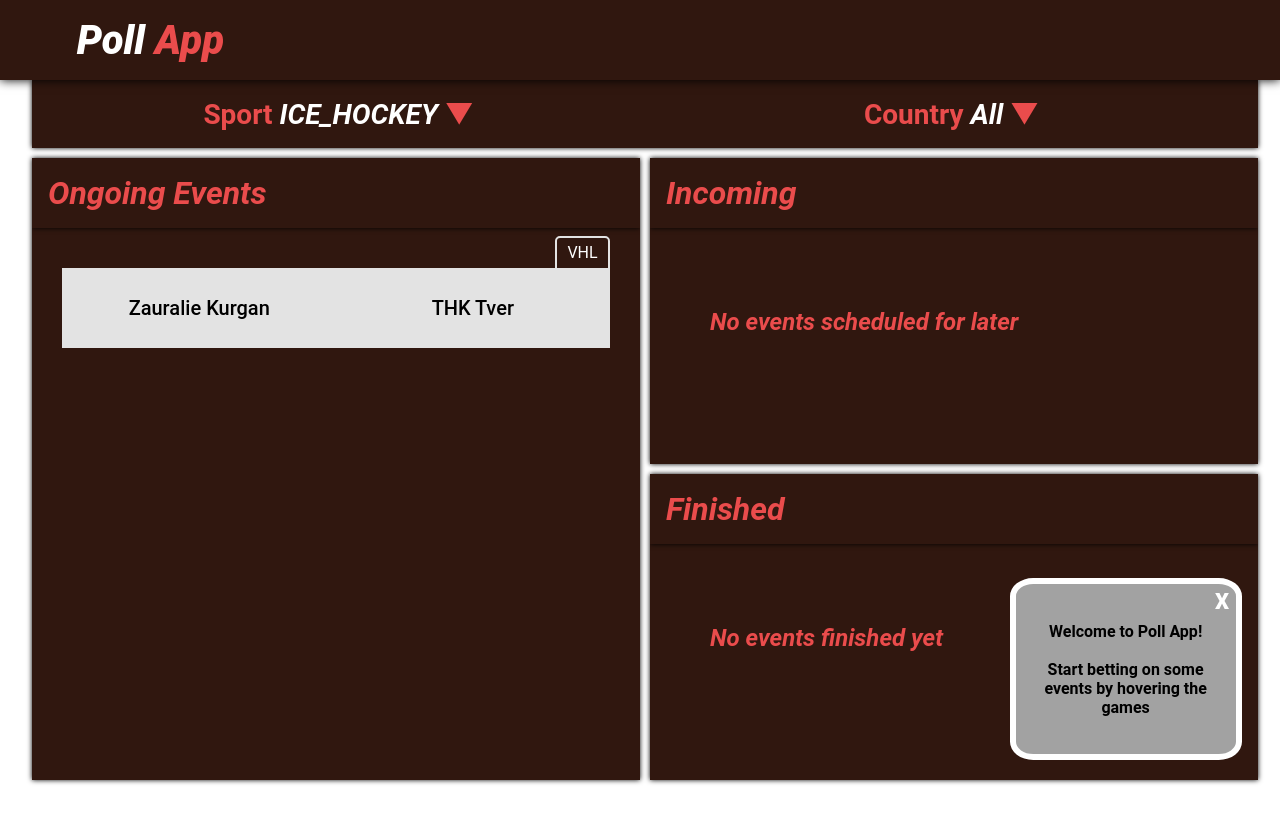
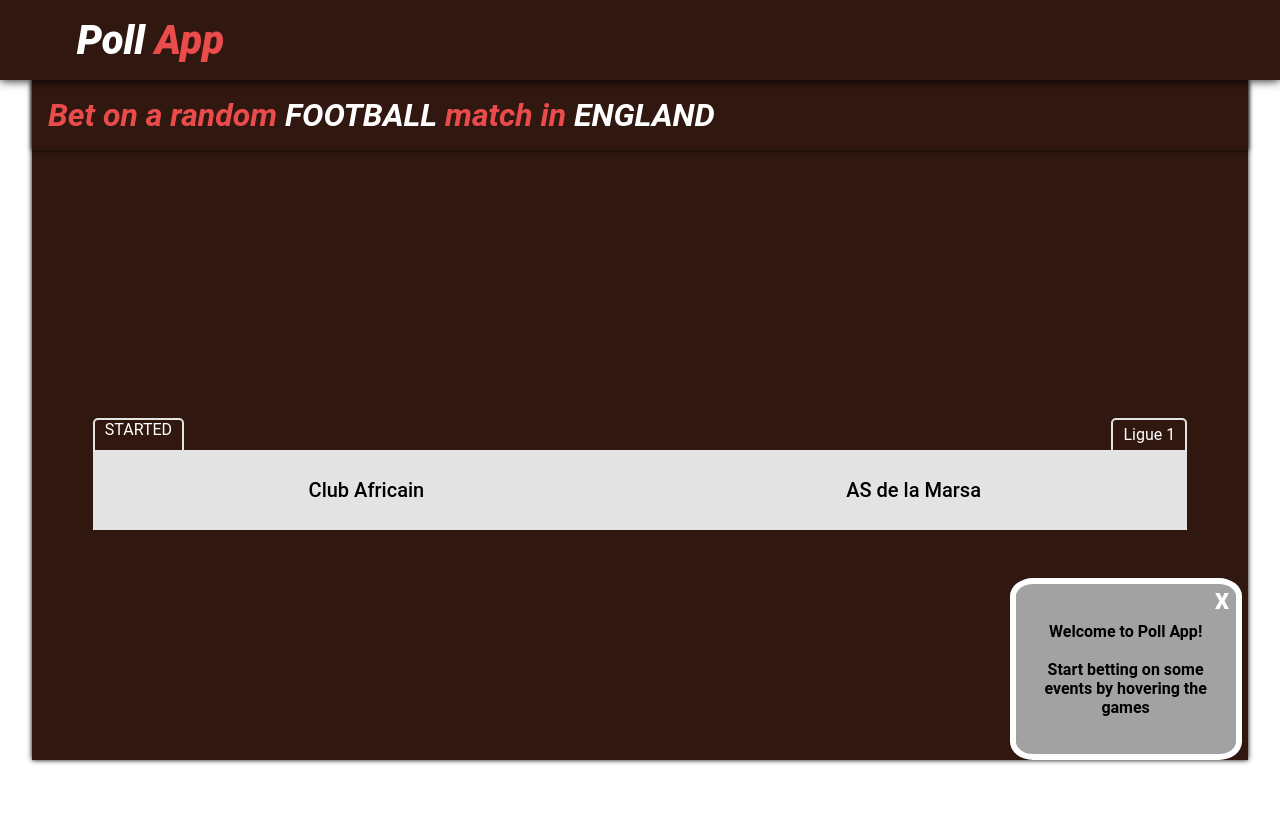
Before and after one commit to Syhko/Glomo-poll-assignment, a React (Create React App) app: page / in a window 1280 px wide. Shown: the top 822 px of the page. Before the commit the page ends 800 px from the top, so only its background shows below. Built offline with nearby package versions, Linux system fonts and the light colour scheme.

Commit message:
sticking to assignment description

```diff
--- a/src/components/EventsGrid/EventsContainer.jsx
+++ b/src/components/EventsGrid/EventsContainer.jsx
@@ -1,10 +1,7 @@
 import React from "react";
 import "./style.scss";
-import Filter from "./Filter/Filter";
-import FinishedEvents from "./FinishedEvents/FinishedEvents";
-import OngoingEvents from "./OngoingEvents/OngoingEvents";
-import IncomingEvents from "./IncomingEvents/IncomingEvents";
 import events from "../../data/test-assignment.json";
+import BetComponent from "../../components/EventsGrid/SharedComponents/BetComponent";
 
 const EventsContainer = () => {
   // creating an array of unique entries for all the different sports
@@ -13,20 +10,19 @@ const EventsContainer = () => {
   const [defaultSport, setDefaultSport] = React.useState(
     allSports[Math.floor(Math.random() * allSports.length)]
   );
+  const [randomEvent, setRandomEvent] = React.useState(
+    events.events[Math.floor(Math.random() * events.events.length)]
+  );
+
+  const changeEvent = () => {
+    setRandomEvent(
+      events.events[Math.floor(Math.random() * events.events.length)]
+    );
+  };
   // Setting the 3 panels with data from the random value
   const [onGoing, setOnGoing] = React.useState(
     events.events
       .filter(event => event.state === "STARTED")
-      .filter(event => event.sport === defaultSport)
-  );
-  const [finished, setFinished] = React.useState(
-    events.events
-      .filter(event => event.state === "FINISHED")
-      .filter(event => event.sport === defaultSport)
-  );
-  const [incoming, setIncoming] = React.useState(
-    events.events
-      .filter(event => event.state === "NOT_STARTED")
       .filter(event => event.sport === defaultSport)
   );
   // updating the 3 panels with the new sport selected
@@ -34,16 +30,6 @@ const EventsContainer = () => {
     setOnGoing(
       events.events
         .filter(event => event.state === "STARTED")
-        .filter(event => event.sport === sport)
-    );
-    setFinished(
-      events.events
-        .filter(event => event.state === "FINISHED")
-        .filter(event => event.sport === sport)
-    );
-    setIncoming(
-      events.events
-        .filter(event => event.state === "NOT_STARTED")
         .filter(event => event.sport === sport)
     );
   };
@@ -55,32 +41,26 @@ const EventsContainer = () => {
         .filter(event => event.sport === sport)
         .filter(event => event.country === country)
     );
-    setFinished(
-      events.events
-        .filter(event => event.state === "FINISHED")
-        .filter(event => event.sport === sport)
-        .filter(event => event.country === country)
-    );
-    setIncoming(
-      events.events
-        .filter(event => event.state === "NOT_STARTED")
-        .filter(event => event.sport === sport)
-        .filter(event => event.country === country)
-    );
   };
-
   return (
     <div className="events-container">
-      <Filter
-        allSports={allSports}
-        allEvents={events.events}
-        defaultSport={defaultSport}
-        handleSport={sport => filteredSport(sport)}
-        handleCountry={(sport, country) => filteredCountry(sport, country)}
-      />
-      <OngoingEvents onGoingEvents={onGoing} />
-      <FinishedEvents finishedEvents={finished} />
-      <IncomingEvents incomingEvents={incoming} />
+      <div className="ongoing-events-wrapper">
+        <h1>
+          Bet on a random <span>{randomEvent.sport}</span> match in
+          <span> {randomEvent.country}</span>
+        </h1>
+        <div className="bet-wrapper">
+          <BetComponent
+            key={randomEvent.id}
+            playerOne={randomEvent.homeName}
+            playerTwo={randomEvent.awayName}
+            group={randomEvent.group}
+            id={randomEvent.id}
+            changeEvent={changeEvent}
+            status={randomEvent.state}
+          />
+        </div>
+      </div>
     </div>
   );
 };
--- a/src/components/EventsGrid/OngoingEvents/OngoingEvents.jsx
+++ b/src/components/EventsGrid/OngoingEvents/OngoingEvents.jsx
@@ -5,7 +5,7 @@ import "./style.scss";
 const OngoingEvents = ({ onGoingEvents }) => {
   return (
     <div className="ongoing-events-wrapper">
-      <h1>Ongoing Events</h1>
+      <h1>Current event</h1>
       <div>
         {onGoingEvents.map(event => (
           <BetComponent
--- a/src/components/EventsGrid/OngoingEvents/style.scss
+++ b/src/components/EventsGrid/OngoingEvents/style.scss
@@ -1,8 +1,7 @@
 .ongoing-events-wrapper {
   background-color: #30170f;
-  grid-area: ongoing;
-  overflow: auto;
   box-shadow: 0px 0px 5px black;
+  width: 100%;
 }
 
 .ongoing-events-wrapper h1 {
--- a/src/components/EventsGrid/SharedComponents/BetComponent.jsx
+++ b/src/components/EventsGrid/SharedComponents/BetComponent.jsx
@@ -1,7 +1,14 @@
 import React from "react";
 import "./style.scss";
 
-const OngoingEvents = ({ playerOne, playerTwo, id, group }) => {
+const OngoingEvents = ({
+  playerOne,
+  playerTwo,
+  id,
+  group,
+  changeEvent,
+  status
+}) => {
   const [isBetting, setIsBetting] = React.useState(false);
   // getting the data from local storage to populate the component
   const [betSelected, setBetSelected] = React.useState(
@@ -11,6 +18,7 @@ const OngoingEvents = ({ playerOne, playerTwo, id, group }) => {
   const betFunction = decision => {
     setBetSelected(decision);
     localStorage.setItem(id, decision);
+    changeEvent();
   };
 
   return (
@@ -21,6 +29,9 @@ const OngoingEvents = ({ playerOne, playerTwo, id, group }) => {
     >
       <div className="group-label">
         <p>{group}</p>
+      </div>
+      <div className="status-label">
+        <p>{status}</p>
       </div>
       {!isBetting && (
         <>
@@ -43,7 +54,7 @@ const OngoingEvents = ({ playerOne, playerTwo, id, group }) => {
           </p>
         </>
       )}
-      {isBetting && (
+      {isBetting && status !== "FINISHED" && (
         <>
           <p className="bet" onClick={() => betFunction("Home")}>
             Home
@@ -56,6 +67,13 @@ const OngoingEvents = ({ playerOne, playerTwo, id, group }) => {
           </p>
         </>
       )}
+      {isBetting && status === "FINISHED" && (
+        <>
+          <p className="bet" onClick={() => changeEvent()}>
+            Match is closed
+          </p>
+        </>
+      )}
     </div>
   );
 };
--- a/src/components/EventsGrid/SharedComponents/style.scss
+++ b/src/components/EventsGrid/SharedComponents/style.scss
@@ -3,7 +3,7 @@
   width: 90%;
   height: 4em;
   background-color: #e3e3e3;
-  margin: 40px auto;
+  margin: auto;
   display: flex;
   flex-direction: row;
   justify-content: space-between;
@@ -14,7 +14,7 @@
   width: 90%;
   height: 5em;
   background-color: #e3e3e3;
-  margin: 40px auto;
+  margin: auto;
   display: flex;
   flex-direction: row;
   justify-content: space-between;
@@ -31,6 +31,19 @@
   border-radius: 5px 5px 0px 0px;
   top: -32px;
   right: 0px;
+  padding-left: 10px;
+  padding-right: 10px;
+}
+
+.status-label {
+  position: absolute;
+  height: 30px;
+  background-color: #30170f;
+  color: #fff;
+  border: 2px solid #e3e3e3;
+  border-radius: 5px 5px 0px 0px;
+  top: -32px;
+  left: 0px;
   padding-left: 10px;
   padding-right: 10px;
 }
--- a/src/components/EventsGrid/style.scss
+++ b/src/components/EventsGrid/style.scss
@@ -3,25 +3,45 @@
   height: 85vh;
   background-color: #fff;
   margin: auto;
-  display: grid;
+  display: flex;
+}
 
-  grid-column-gap: 10px;
-  grid-row-gap: 10px;
-  @media screen and (max-width: 800px) {
-    grid-template-columns: 100%;
-    grid-template-rows: 10vh 80vh 50vh 50vh;
-    grid-template-areas:
-      "filter"
-      "ongoing"
-      "incoming"
-      "finished";
-  }
-  @media screen and (min-width: 800px) {
-    grid-template-columns: 50% 50%;
-    grid-template-rows: 10% 45% 45%;
-    grid-template-areas:
-      "filter filter"
-      "ongoing incoming"
-      "ongoing finished";
-  }
+.ongoing-events-wrapper {
+  background-color: #30170f;
+  box-shadow: 0px 0px 5px black;
+  width: 100%;
 }
+
+.ongoing-events-wrapper span {
+  color: #fff;
+}
+
+.ongoing-events-wrapper h1 {
+  margin: 0;
+  color: #ea4c4c;
+  font-style: italic;
+  padding: 0.5em;
+  position: sticky;
+  top: 0px;
+  z-index: 10;
+  background-color: #30170f;
+  box-shadow: 0px 0px 5px black;
+}
+
+.ongoing-events-wrapper h2 {
+  color: #ea4c4c;
+  font-style: italic;
+  padding: 2.5em;
+  background-color: #30170f;
+}
+
+.ongoing-events-wrapper p {
+  margin: auto;
+}
+
+.bet-wrapper {
+  margin: auto;
+  display: flex;
+  height: 100%;
+  justify-content: center;
+}
```
